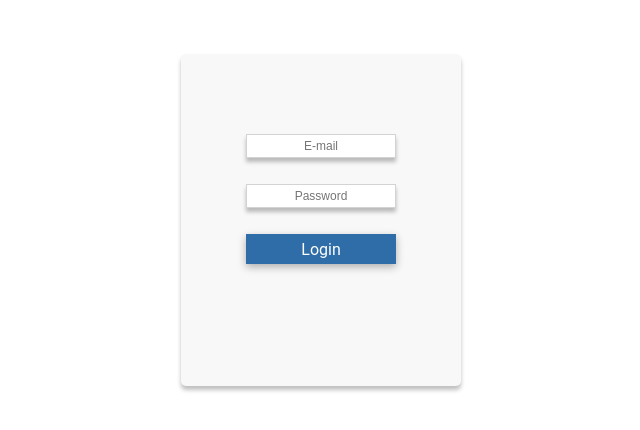
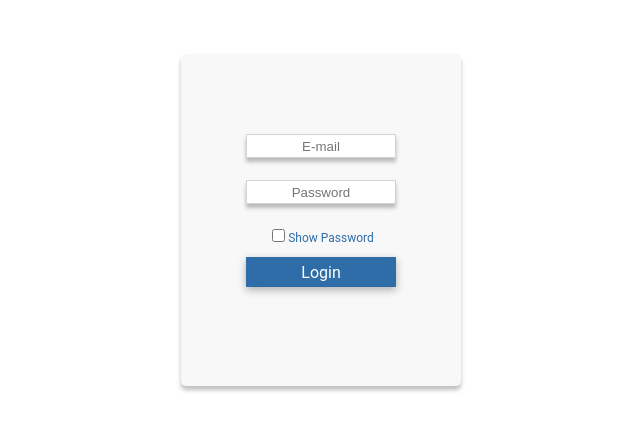
Before and after one commit to zgawronski/skillex, a React (Vite) app: page /login in a window 1280 px wide. Shown: the part 114-544 px from the top of the page, without its empty margins (319-959 px from the left). Built offline with nearby package versions, Linux system fonts and the light colour scheme.

Commit message:
Password hash

```diff
--- a/src/components/Login/Login.jsx
+++ b/src/components/Login/Login.jsx
@@ -1,11 +1,22 @@
-import { LoginWrapper, LoginInput } from './Login.styles';
+import { useState } from 'react';
+import { LoginWrapper, LoginInput, LoginCheckbox } from './Login.styles';
 import { StyledButton } from '../Button/Button.styles';
 
 export const Login = () => {
+  const [passwordType, setPasswordType] = useState(false);
+
+  const TogglePW = () => {
+    setPasswordType((passwordType) => !passwordType);
+  };
+
   return (
     <LoginWrapper>
       <LoginInput placeholder="E-mail" type="text" />
-      <LoginInput placeholder="Password" type="text" />
+      <LoginInput placeholder="Password" type={passwordType ? 'text' : 'password'} />
+      <div>
+        <LoginCheckbox type="checkbox" onChange={TogglePW} checked={passwordType} />
+        Show Password
+      </div>
       <StyledButton>Login</StyledButton>
     </LoginWrapper>
   );
--- a/src/components/Login/Login.styles.jsx
+++ b/src/components/Login/Login.styles.jsx
@@ -12,6 +12,10 @@ export const LoginWrapper = styled.div`
   background: #f8f8f8;
   box-shadow: 0px 4px 4px rgba(0, 0, 0, 0.25);
   border-radius: 5px;
+  font-size: ${({ theme }) => theme.fontSize.xs};
+  * {
+    outline: none;
+  }
   button {
     position: relative;
     width: 9.375rem;
@@ -26,9 +30,10 @@ export const LoginInput = styled.input`
   height: 1.5rem;
   margin-bottom: 0.625rem;
   padding: 0.1875rem;
-  font-size: ${({ theme }) => theme.fontSize.xs};
   box-shadow: 0px 4px 4px rgba(0, 0, 0, 0.25);
   text-align: center;
   background: ${({ theme }) => theme.colors.white};
   border: 1px solid ${({ theme }) => theme.colors.formStroke};
 `;
+
+export const LoginCheckbox = styled.input``;
```
